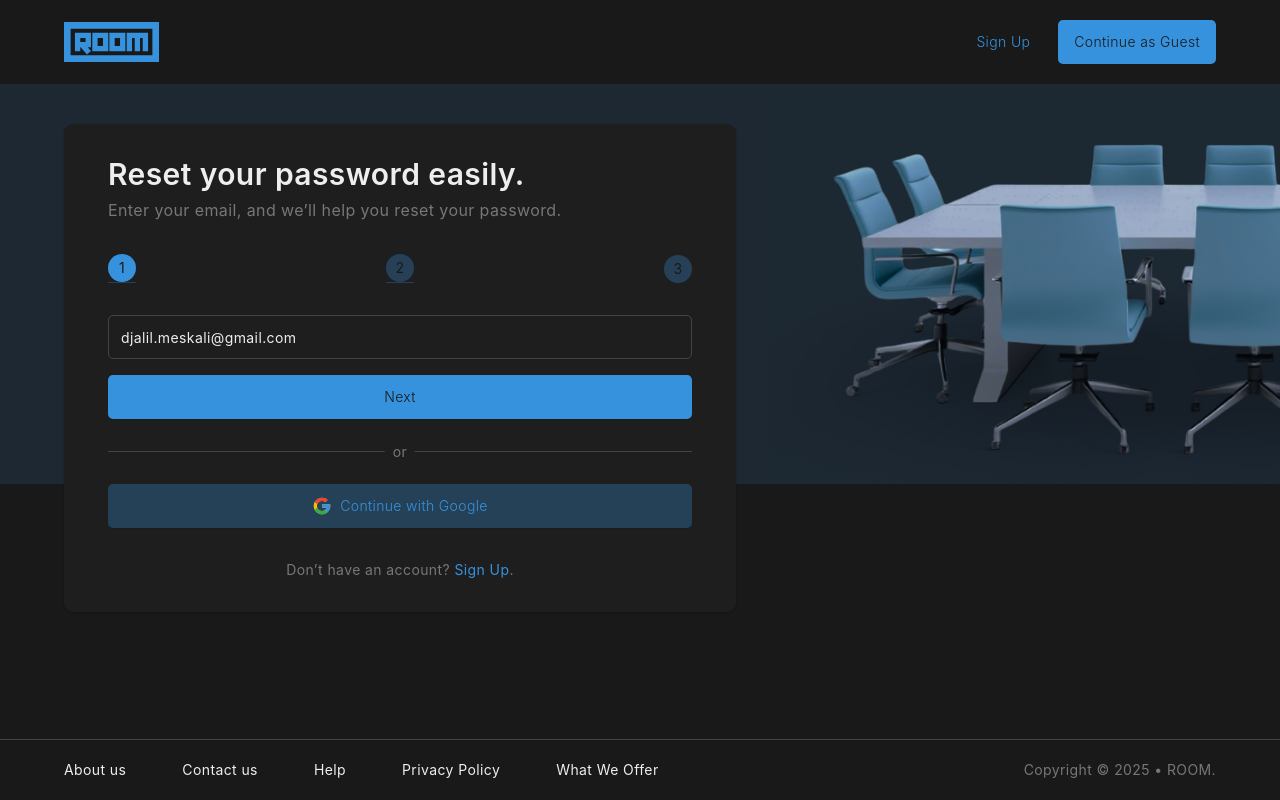
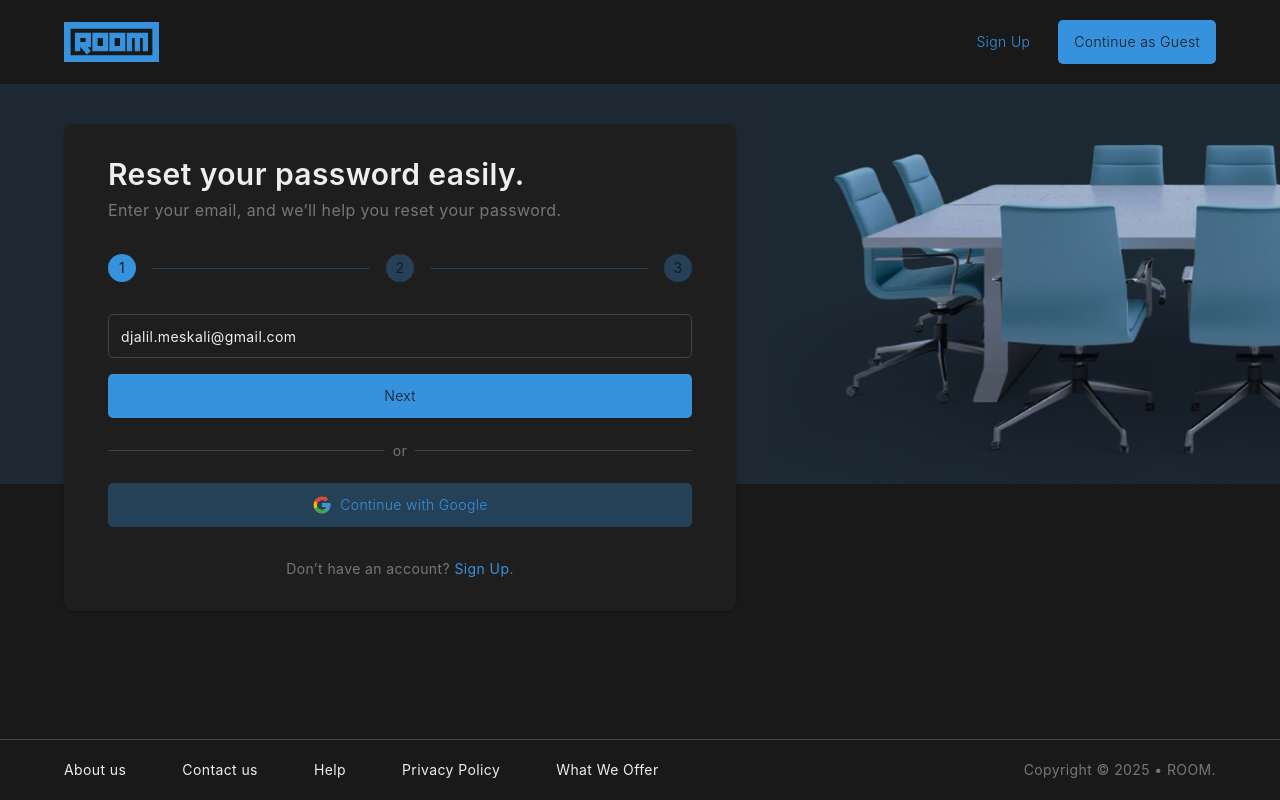
Before and after one commit to djalilmsk/room-reservation, a React (Vite) app: page /auth/login/forget-password in a window 1280 px wide. Built offline with nearby package versions, Linux system fonts and the light colour scheme; no server answers.

Commit message:
fixing otp

```diff
--- a/src/components/ui/progress-state.jsx
+++ b/src/components/ui/progress-state.jsx
@@ -3,29 +3,29 @@ import React from "react";
 function ProgressState({ max, value }) {
   const normalizedValue = Math.min(Math.max(value, 0), max);
 
-  const steps = Array.from({ length: max }, (_, index) => {
-    const stepNumber = index + 1;
-    return (
+  const items = [];
+  for (let i = 0; i < max; i++) {
+    const stepNumber = i + 1;
+    items.push(
       <Step
-        key={"step" + index}
+        key={"step" + i}
         isActive={stepNumber === 1 || stepNumber <= normalizedValue + 1}
         stepNumber={stepNumber}
       />
     );
-  });
-
-  const connectors = Array.from({ length: max - 1 }, (_, index) => (
-    <Connector key={"connector" + index} isActive={index < normalizedValue} />
-  ));
+    if (i < max - 1) {
+      items.push(
+        <Connector
+          key={"connector" + i}
+          isActive={i < normalizedValue}
+        />
+      );
+    }
+  }
 
   return (
-    <div className="flex items-center justify-between gap-2">
-      {steps.map((step, index) => (
-        <div key={"step-connector-" + index}>
-          {step}
-          {index < connectors.length && connectors[index]}
-        </div>
-      ))}
+    <div className="flex w-full items-center gap-4 justify-between">
+      {items}
     </div>
   );
 }
```
